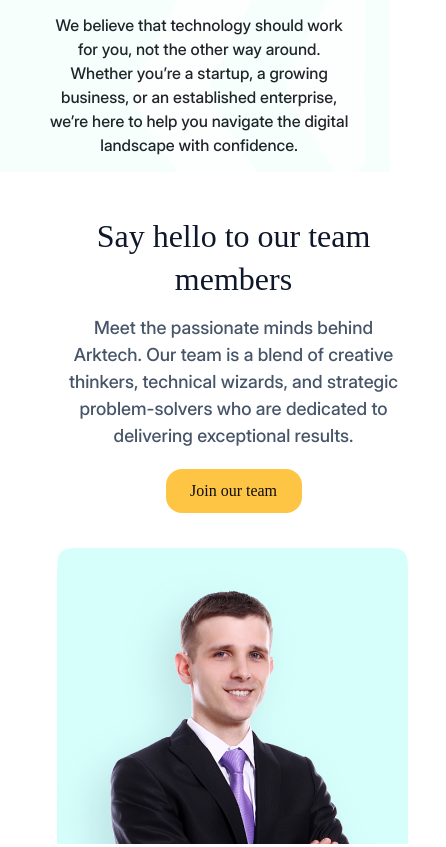
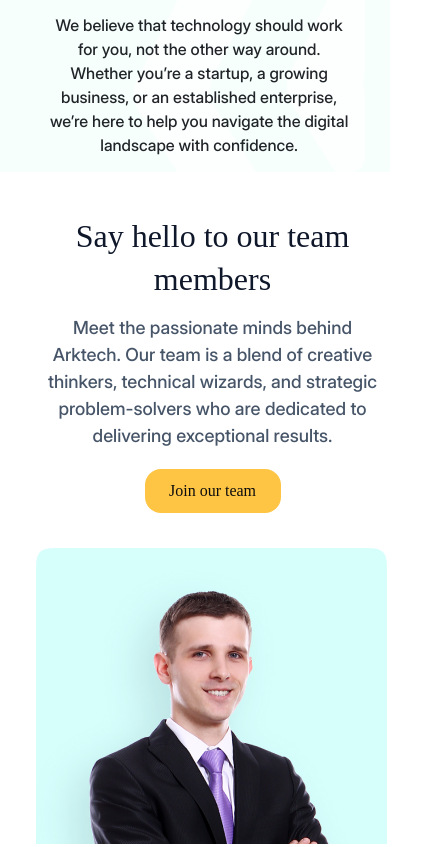
Before and after one commit to BelemD/Arch-Tech, a website: page html/aboutArchTech.html in a window 390 px wide. Shown: the part 1033-1880 px from the top of the page, 446 px wide, since content can reach past the window. Drawn offline with nearby package versions, Linux system fonts and the light colour scheme; a web font is replaced by a local one.

Commit message:
team members

```diff
--- a/css/aboutArchTech.css
+++ b/css/aboutArchTech.css
@@ -488,7 +488,6 @@ body {
   flex-direction: column;
   justify-content: center;
   align-items: center;
-  margin-inline: 21px;
 
   .top {
     height: 269px;
```
